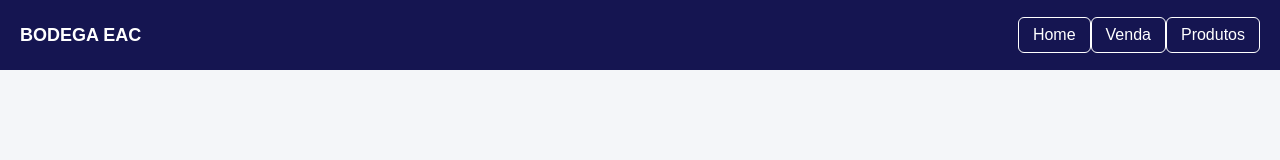
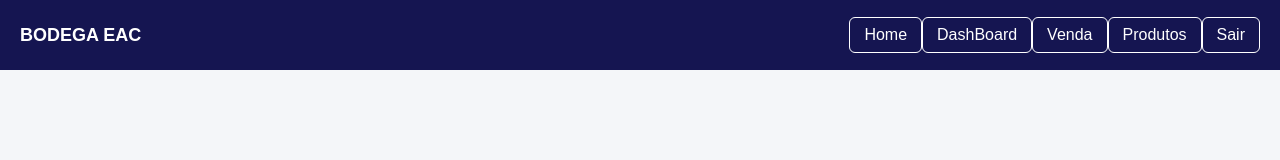
Before and after one commit to miniboxtrindade/minibox, a React (Vite) app: page /product in a window 1280 px wide. Shown: the top 160 px of the page. Built offline with nearby package versions, Linux system fonts and the light colour scheme; no server answers.

Commit message:
ajustes visuais finos3

```diff
--- a/src/product/product.tsx
+++ b/src/product/product.tsx
@@ -1,9 +1,16 @@
 import { useState, useEffect } from "react";
 import { useNavigate } from "react-router-dom";
+import Cookies from "js-cookie";
 
 const API_URL = import.meta.env.VITE_API_URL;
 
+
 export default function Product() {
+
+    const handleLogout = () => {
+        Cookies.remove("token");
+        navigate("/login");
+        };
 
   const navigate = useNavigate();
 
@@ -37,6 +44,7 @@ export default function Product() {
      CRIAR PRODUTO
   ========================= */
   const criarProduto = async () => {
+
 
     if (!novo.nome || !novo.preco || !novo.quantidade) {
       alert("Preencha todos os campos");
@@ -107,6 +115,7 @@ export default function Product() {
     }
   };
 
+
   return (
 
     <div className="home-page">
@@ -117,8 +126,10 @@ export default function Product() {
 
         <div id="options">
           <button onClick={() => navigate("/home")}>Home</button>
+          <button onClick={() => navigate("/dashboard")}>DashBoard</button>
           <button onClick={() => navigate("/sale")}>Venda</button>
           <button onClick={() => navigate("/product")}>Produtos</button>
+          <button onClick={handleLogout}>Sair</button>
         </div>
       </nav>
 
--- a/src/sale/sale.tsx
+++ b/src/sale/sale.tsx
@@ -147,9 +147,9 @@ export default function Sale() {
 
         <div id="options">
           <button onClick={() => navigate("/home")}>Home</button>
+          <button onClick={() => navigate("/dashboard")}>DashBoard</button>
           <button onClick={() => navigate("/sale")}>Venda</button>
           <button onClick={() => navigate("/product")}>Produtos</button>
-          <button onClick={() => navigate("/dashboard")}>DashBoard</button>
           <button onClick={handleLogout}>Sair</button>
         </div>
       </nav>
```
